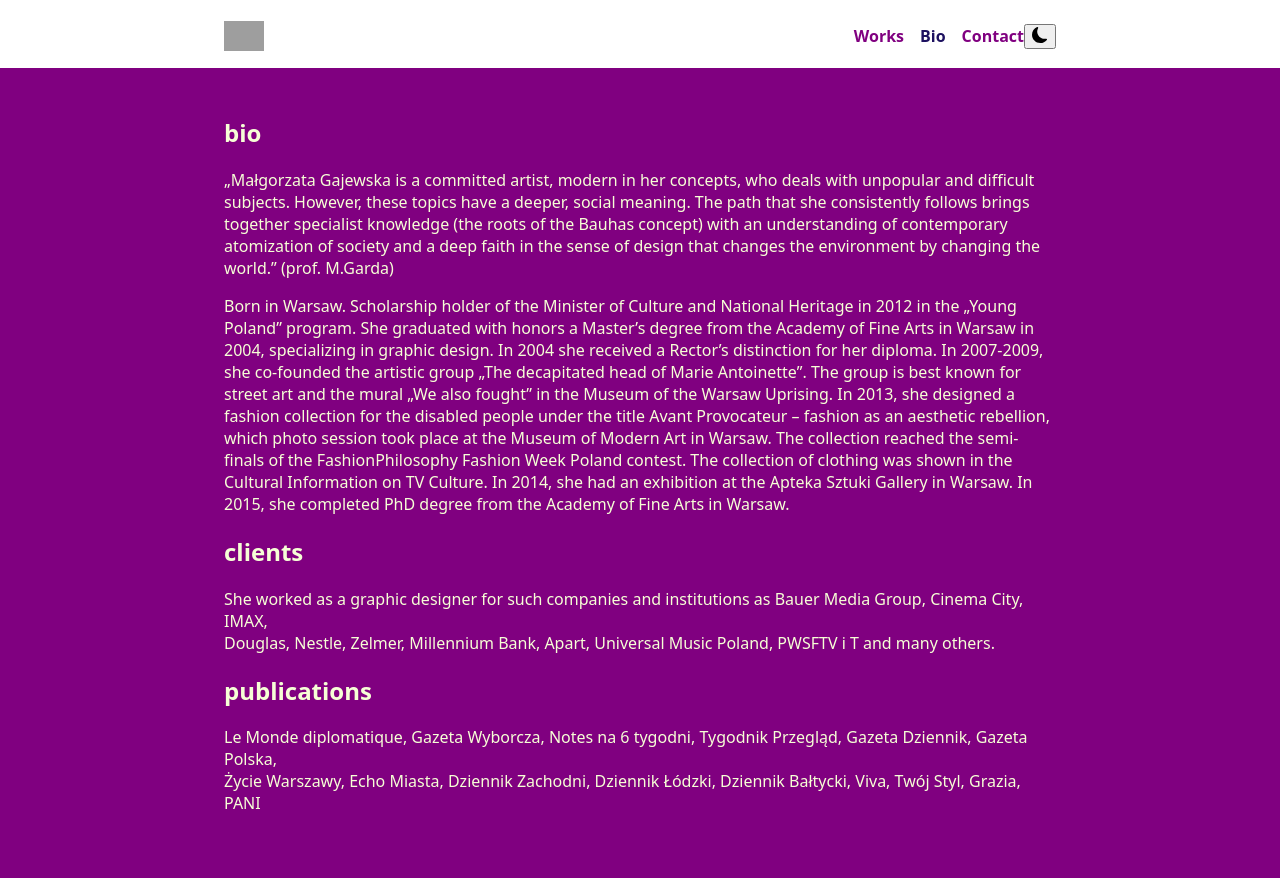
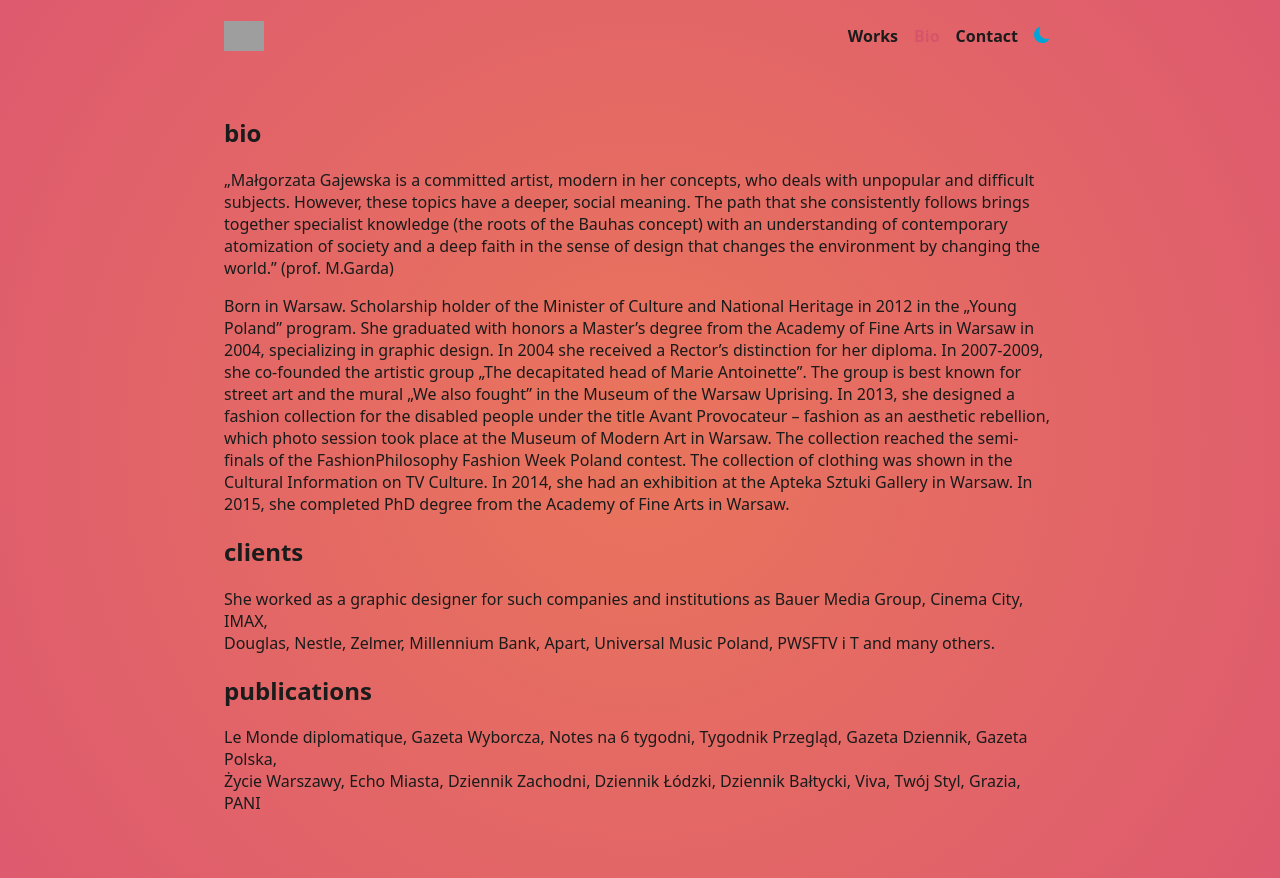
Before and after one commit to tatlabo/gg, a React (Vite) app: page /bio in a window 1280 px wide. Built offline with nearby package versions, Linux system fonts and the light colour scheme; grey boxes are pictures that could not be loaded.

Commit message:
240910_1700

```diff
--- a/src/components/layout.jsx
+++ b/src/components/layout.jsx
@@ -93,7 +93,7 @@ function Navbar({ children, switchTheme, theme }) {
         </div>
         <NavLink to='bio'>Bio</NavLink>
         <NavLink to='Contact'>Contact</NavLink>
-        <button className='theme-switcher' onClick={switchTheme}>{ theme === 'light' ? moon : sun }</button>
+        <button className={theme === 'light' ? `theme-switcher moon` : `theme-switcher sun`} onClick={switchTheme}>{ theme === 'light' ? moon : sun }</button>
     </nav>
     )
 }
--- a/src/index.css
+++ b/src/index.css
@@ -6,40 +6,44 @@
   --animation: .25s;
   --font-root: ui-sans-serif, system-ui, sans-serif, "Apple Color Emoji", "Segoe UI Emoji", "Segoe UI Symbol", "Noto Color Emoji";
   --px: 0 5vw 0 5vw;
-  --accent-color: #800080;
+
   --accent-active: #1d1160;
   --accent-active-30: hsla(249, 70%, 22%, 0.301);
   --accent-color-hover: #018f01;
+  --accent-color-hover-dark-theme: #4bff4b;
   --gradient-yellow: radial-gradient(ellipse at center, #efd10eb0 0%,#edde8edc 100%);
   --active: rgb(23, 22, 82);
   --dark: rgb(8,8,16);
   --grey: rgb(83, 83, 83);
   --header-background: rgb(128,0,128);
   --header-background-gradient: radial-gradient(circle, rgba(128,0,128,0.8785889355742297) 0%, rgba(255,241,0,0.39119397759103647) 100%);
+  --dropdownmenu-background: var(--dark);
+
+  color-scheme: light;
+
+
+  --color-main-accent: unset;
+  --color-hover: #EC2049;
+  --color-orange: #F26B38;
+  --color-accent-light: #F7DB4F;
+  --color-text: #1a1b1b;
+  --color-white: #f6ffd6;
   --color-light: #f6ffd6;
-  --dropdownmenu-background: var(--dark);
-  --description-link-color: var(--color-light);
-
+  --color-active: #d55669;
+  --background-body: radial-gradient(circle, rgba(233,117,92,1) 0%, rgba(222,90,111,1) 100%);
 }
 
-[ data-theme="dark"] {
-  --background-color: #333;
-  --text-color: #fff;
-}
+
 
 
 html,
 body {
-  background-color: var(--background-color);
-  color: var(--text-color);
   font-family: var(--font-root);
 }
 
 
 body,
 #root {
-
-  /* background-color: rgb(131, 131, 131); */
   margin: 0;
   padding: 0;
 }
@@ -48,6 +52,69 @@ body * {
   box-sizing: border-box;
   /* border: 1px dotted red; */
 }
+
+
+
+/* [data-theme='light'] {
+  --background-color: #ffffff;
+  --text-color: #000000;
+
+} */
+
+/* Colors */
+
+body {
+  background-color: var(--color-main-accent);
+  background: var(--background-body);
+  color: var(--color-text);
+}
+
+nav, .dropdownmenu {
+  background: var(--color-main-accent);
+}
+
+
+
+nav a,
+.works,
+.description,
+.description a,
+.header,
+.header a,
+.header h1 a {
+  color: var(--color-text);
+}
+
+.works:hover,
+.dropdownmenu a:hover,
+nav a:hover {
+  color: var(--color-hover);
+}
+
+
+
+.description {
+  background-color: var(--color-main-accent);
+}
+
+
+.header:hover {
+  background: var(--header-background);
+  background: var(--header-background-gradient);
+}
+
+.active {
+  color: var(--color-active);
+}
+
+button.theme-switcher {
+  filter: invert(75%) sepia(99%) saturate(521%) hue-rotate(359deg) brightness(107%) contrast(108%);
+}
+
+button.moon {
+  filter: invert(47%) sepia(76%) saturate(2840%) hue-rotate(163deg) brightness(97%) contrast(101%);
+}
+
 
 
 nav {
@@ -61,13 +128,8 @@ nav {
 
 nav a {
   text-decoration: none;
-  color: var(--accent-color);
 }
 
-nav a:hover {
-  text-decoration: none;
-  color: var(--accent-color-hover);
-}
 
 nav a:not(:first-child) {
   margin-left: 1rem;
@@ -78,6 +140,19 @@ nav a:first-child {
   justify-self: start;
   margin-right: auto;
 }
+
+
+button.theme-switcher {
+  background: none;
+  border: none;
+  padding-left: 1rem;
+  /*optional*/
+  font-family: arial, sans-serif;
+  /*input has OS specific font-family*/
+  text-decoration: none;
+  cursor: pointer;
+}
+
 
 /* nav a:not(:first-child):hover {
   color: var(--accent-color-hover);
@@ -91,16 +166,10 @@ nav a:first-child {
 .works {
   font-weight: 700;
   cursor: pointer;
-  color: var(--accent-color);
 }
 
-.works:hover,
-.dropdownmenu a:hover {
-  color: var(--accent-color-hover);
-}
 
 .active {
-  color: var(--accent-active);
   font-weight: 700;
 }
 
@@ -109,7 +178,6 @@ nav a:first-child {
   top: 3rem;
   left: 0;
   margin: -.5rem;
-  background-color: #fff;
   justify-content: center;
   align-content: center;
   list-style: none;
@@ -117,7 +185,6 @@ nav a:first-child {
   margin: -1rem 0 1rem -.5rem;
   z-index: 101;
   border-radius: .5rem;
-
   box-shadow: 0 0 1rem var(--accent-active-30);
 }
 
@@ -131,22 +198,6 @@ nav a:first-child {
 }
 
 
-/* .column {
-  flex-direction: column;
-  justify-content: flex-start;
-  align-items: flex-start;
-  align-content: flex-start;
-}
-
-
-.column > * {
-  align-self: flex-start;
-} */
-
-
-/* .grid {
-  display: grid;
-} */
 nav,
 .description h1,
 .description p,
@@ -156,15 +207,10 @@ nav,
 
 
 .description {
-  background-color: var(--accent-color);
   padding-top: 1.75rem;
   padding-bottom: 3rem;
 }
 
-.description,
-.description a {
-  color: var(--color-light);
-}
 
 .description > img {
   width: 100%;
@@ -206,12 +252,6 @@ nav .logo img {
   flex-direction: column;
 }
 
-.header,
-.header a,
-.header h1 a {
-  color: var(--color-light);
-}
-
 .card .header,
 .card .img-container,
 .card .description {
@@ -230,8 +270,6 @@ nav .logo img {
   font-size: .75rem;
 }
 
-
-
 .img-container {
   overflow: hidden;
 }
@@ -246,12 +284,10 @@ nav .logo img {
   flex: 1 1 33%;
 }
 
-
 .mainGrid {
   margin: 0;
   padding: 0;
   display: flex;
-  /* gap: 4rem; */
   flex-direction: column;
   align-items: flex-start;
   flex-wrap: wrap;
@@ -276,22 +312,11 @@ nav .logo img {
   /* animation: gradientAnimation 3s ease-in; */
 }
 
-
 .header:hover {
   height: 100%;
   opacity: 1;
   transform: translate(0, 0);
-  background: var(--header-background);
-  background: var(--header-background-gradient);
 }
-
-.bio {
-  background-color: var(--accent-color);
-  padding-top: 1rem;
-  padding-bottom: 2rem;
-}
-
-
 
 
 .description * img {
@@ -302,41 +327,6 @@ nav .logo img {
   margin-right: auto;
 }
 
-
-/* @media (prefers-color-scheme: dark) {
-
-  .description,
-  .description > * {
-    color: var(--color-light);
-  }
-
-  .dropdownmenu {
-    background-color: var(--dropdownmenu-background);
-  }
-
-} */
-
-
-/* @media (prefers-color-scheme: light) {
-  .description {
-    color: var(--color-light);
-  }
-
-  .dropdownmenu {
-    background-color: var(--dark);
-  }
-
-  .description,
-  .description a {
-    color: #fff;
-  }
-
-  .dropdownmenu {
-    background-color: var(--color-light);
-    color: var(--accent-color);
-  }
-
-}  */
 
 
 @media screen and (min-width: 640px) {
@@ -368,3 +358,14 @@ nav .logo img {
   }
 
 }
+
+[data-theme='dark'] {
+
+  --color-main-accent: unset;
+  --color-red: #EC2049;
+  --color-orange: #F26B38;
+  --color-accent-light: #F7DB4F;
+  --color-main-accent-text: #455054;
+  --color-text: #f6ffd6;
+
+}
```
